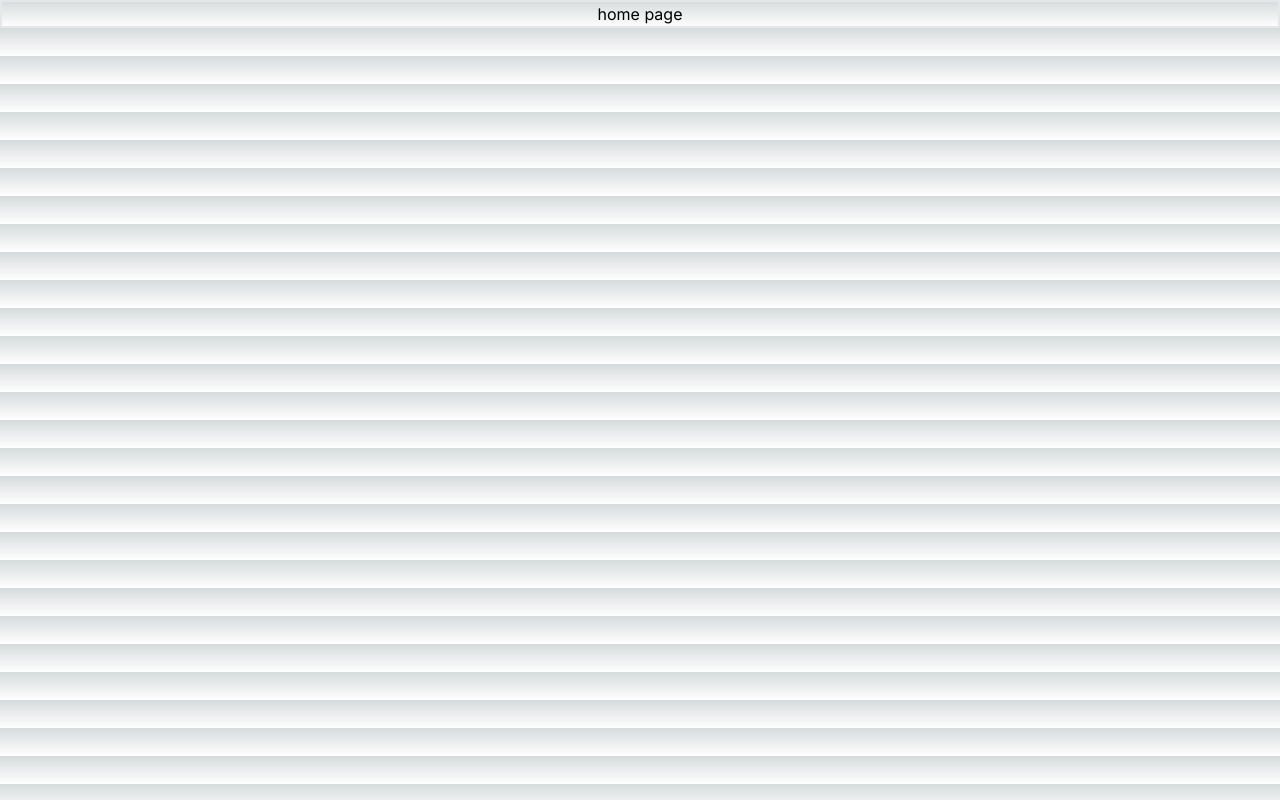
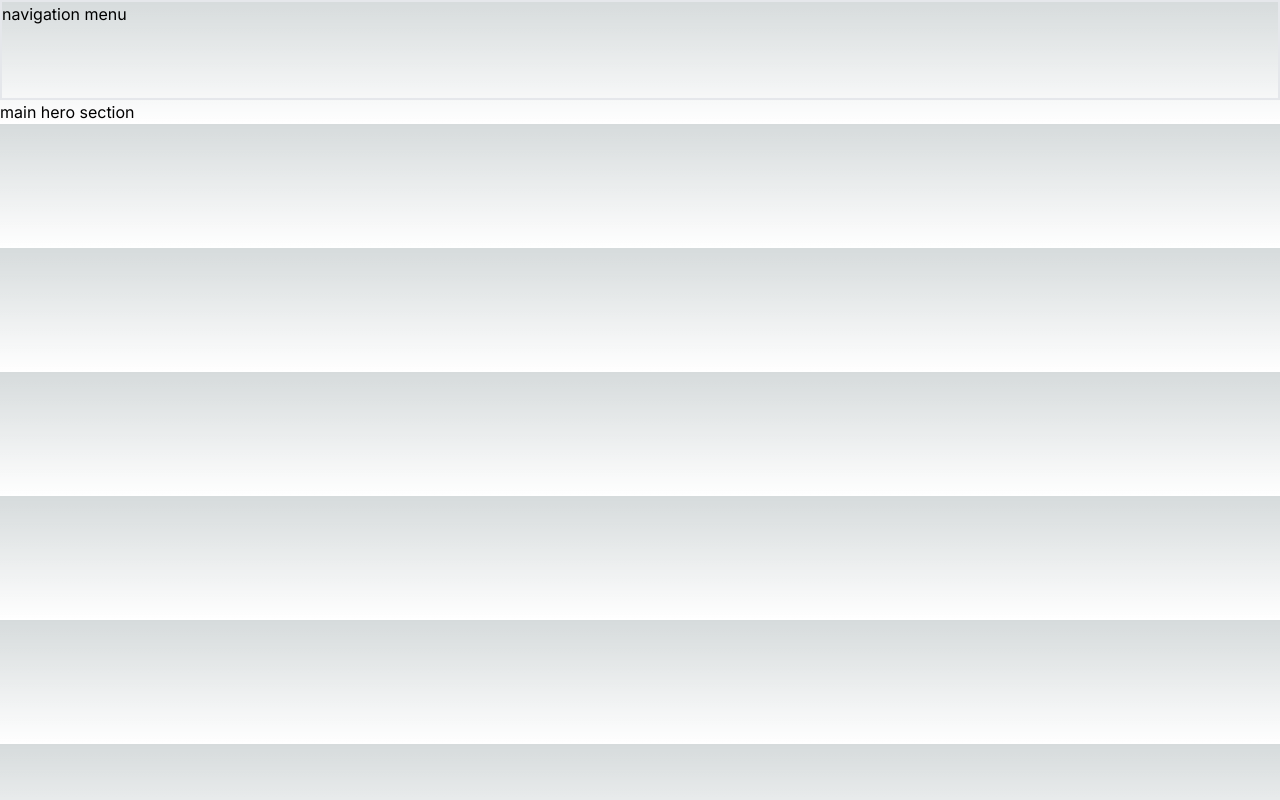
Before and after one commit to markotasevski1/inox-creative-nextjs, a Next.js app: page / in a window 1280 px wide. Built offline with nearby package versions, Linux system fonts and the light colour scheme.

Commit message:
File structure adjustments

```diff
--- a/app/layout.tsx
+++ b/app/layout.tsx
@@ -1,3 +1,4 @@
+import NavigationMenu from '@/components/navigation-menu/NavigationMenu'
 import './globals.css'
 import type { Metadata } from 'next'
 import { Inter } from 'next/font/google'
@@ -16,7 +17,10 @@ export default function RootLayout({
 }) {
   return (
     <html lang="en">
-      <body className={inter.className}>{children}</body>
+      <body className={inter.className}>
+        <NavigationMenu />
+        {children}
+      </body>
     </html>
   )
 }
--- a/app/page.tsx
+++ b/app/page.tsx
@@ -1,5 +1,6 @@
+import { MainHeroSection } from '@/components/sections/MainHeroSection'
 import Image from 'next/image'
 
 export default function Home() {
-  return <h1 className=" text-center  border-2 ">home page</h1>
+  return <MainHeroSection />
 }
--- /dev/null
+++ b/components/navigation-menu/NavigationMenu.tsx
@@ -0,0 +1,6 @@
+type NavigationMenuProps = {
+  menuItems?: string[]
+}
+export default function NavigationMenu({ menuItems }: NavigationMenuProps) {
+  return <div className="h-[100px] w-full border-2">navigation menu</div>
+}
--- /dev/null
+++ b/components/sections/MainHeroSection.tsx
@@ -0,0 +1,3 @@
+export function MainHeroSection() {
+  return <h1> main hero section</h1>
+}
```
Also changed, not shown: components/navigation-menu/NavigationItem.tsx (added), components/sections/CtaSection.tsx (added), components/sections/FeaturedSection.tsx (added), components/sections/PartnersSection.tsx (added), components/sections/PromotionalCtaSection.tsx (added), components/sections/SecondHeroSection.tsx (added), components/sections/SolutionsCardShowcase.tsx (added), components/test.tsx (added).
